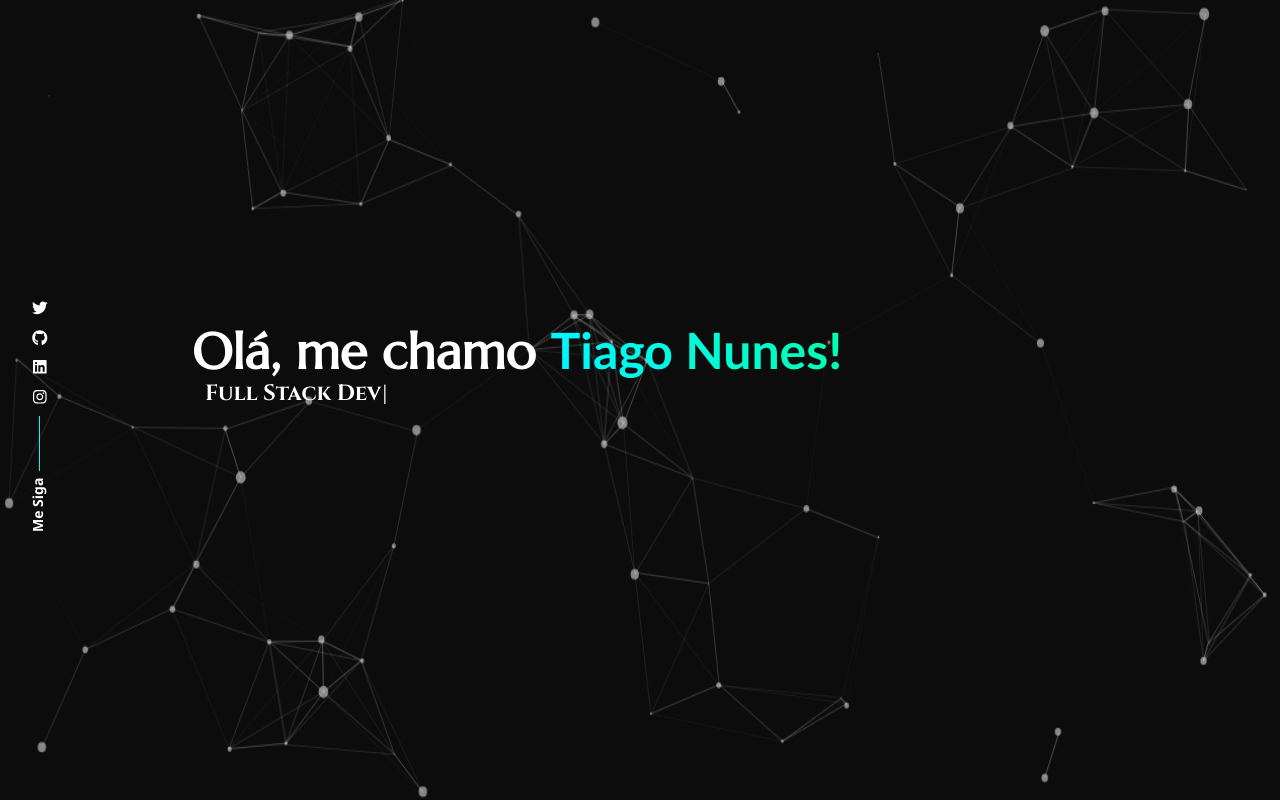
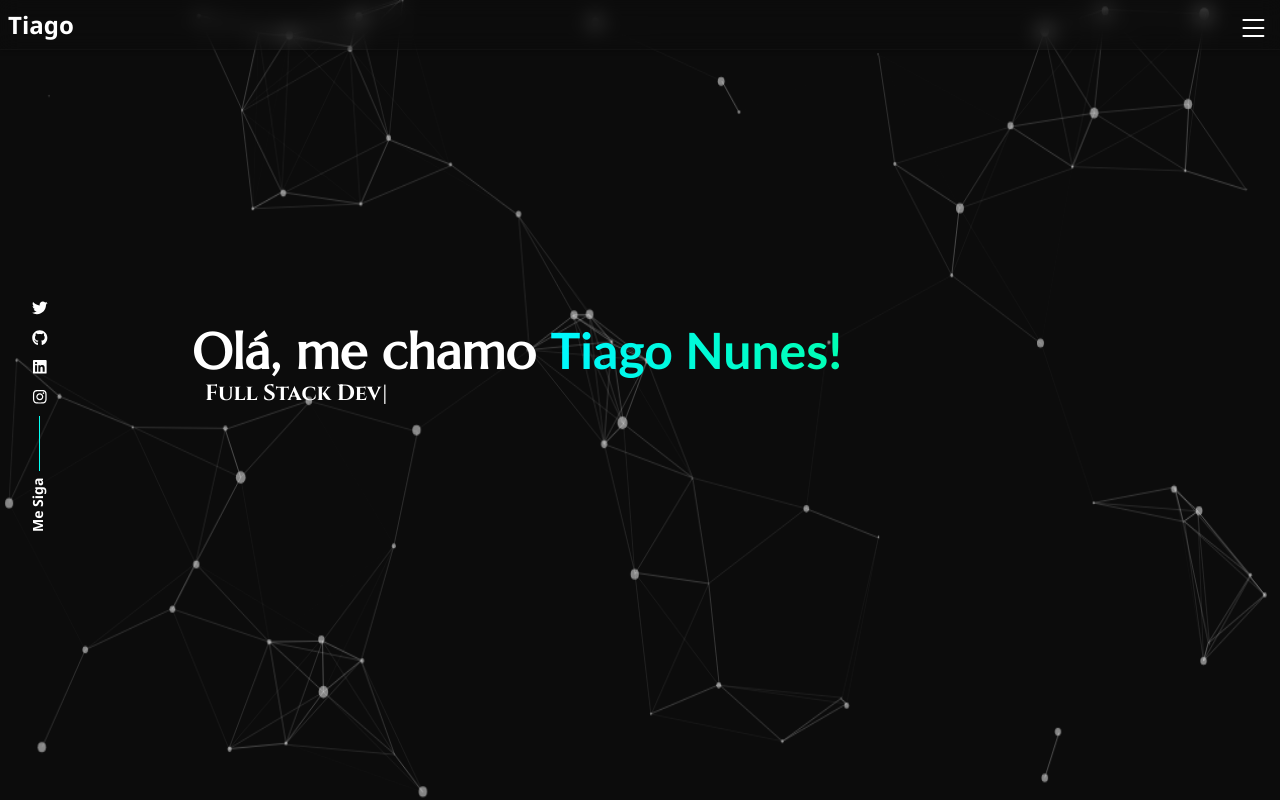
Before and after one commit to Tiagonuness/website, a React (Vite) app: page / in a window 1280 px wide. Built offline with nearby package versions, Linux system fonts and the light colour scheme.

Commit message:
navbar em 95%

```diff
--- a/package.json
+++ b/package.json
@@ -15,6 +15,7 @@
     "react-helmet-async": "^2.0.4",
     "react-icons": "^5.0.1",
     "react-router-dom": "^6.22.3",
+    "styled-components": "^6.1.8",
     "typewriter-effect": "^2.21.0",
     "yarn": "^1.22.21"
   },
--- a/src/header/navbar.css
+++ b/src/header/navbar.css
@@ -1,23 +1,96 @@
-.sla {
-    top: 10px;
-    padding-left: 10px;
-    padding-right: 10px;
+* {
+    margin: 0;
+    padding: 0;
 }
 
-.navbarnome {
-    padding: 5px 15px;
-    margin: 0;
-    border: unset;
-    background: white;
-    font-size: 1.25rem;
-    font-family: "Roboto", sans-serif;
-    color: white;
-    line-height: 2;
-    height: 50px;
-    font-weight: bold;
+nav {
+    position: fixed;
+    top: 0;
+    left: 0;
+    width: 100%;
     z-index: 1000;
+    display: flex;
+    justify-content: space-between;
+    align-items: center;
+    backdrop-filter: blur(10px);
+    border-bottom: 1px solid rgba(255, 255, 255, 0.027);
+    box-shadow: 0 2px 4px rgba(0, 0, 0, 0.158);
 }
 
-.navbarnome:hover {
+nav .titulo {
+    font-size: 1.5em;
+    margin: .5rem;
+    font-weight: bold;
+    text-decoration: none;
     color: white;
+    font-family: 'Segoe UI', Tahoma, Geneva, Verdana, sans-serif;
 }
+
+nav svg {
+    width: 3.3em;
+    height: 2em;
+    fill: rgb(255, 255, 255);
+    margin-top: 10px;
+}
+
+nav ul {
+    display: flex;
+}
+
+nav ul li {
+    list-style: none;
+}
+
+nav ul li a {
+    display: block;
+    text-decoration: none;
+    color: white;
+    padding: 0.5rem;
+    margin: 0 0.5rem;
+    border-radius: .5rem;
+}
+
+/*
+.list {
+    height: 100%;
+    display: flex;
+    width: 2.3em;
+}
+
+.navbar {
+    top: 5%;
+    left: 45px;
+    width: 20px;
+    height: 200px;
+    position: fixed;
+    margin-top: -100px;
+}
+
+.list ul {
+    list-style: none;
+}
+
+.list svg {
+    top: 73px;
+    left: 52em;
+    width: 2.3em;
+    height: 1.3em;
+    fill: rgb(255, 255, 255);
+    font-size: 25px;
+    font-weight: 600;
+    position: relative;
+}
+
+.navbar p {
+    top: 35px;
+    left: -24px;
+    width: 68px;
+    height: 20px;
+    color: rgb(255, 255, 255);
+    font-size: 25px;
+    font-weight: 600;
+    line-height: 1.2;
+    white-space: nowrap;
+    position: relative;
+    font-family: 'Segoe UI', Tahoma, Geneva, Verdana, sans-serif;
+}*/
--- a/src/header/navbar.jsx
+++ b/src/header/navbar.jsx
@@ -1,13 +1,32 @@
-import React from "react";
+import React, { useState } from "react";
+import { BsList } from "react-icons/bs";
 import { Link } from "react-router-dom";
 import { logoTexto } from "../infos";
 import './navbar.css'
 
 function NavBar() {
+    const [menuOpen, setMenuOpen] = useState(false);
+
+    const toggleMenu = () => {
+        setMenuOpen(!menuOpen);
+    };
+
     return (
-        <header className="sla">
+        <header className="navbar">
             <div>
-
+                <nav>
+                    <p className="titulo">{logoTexto}</p>
+                    <div onClick={toggleMenu} className="list">
+                        <BsList/>
+                    </div>
+                    {menuOpen && (
+                        <ul>
+                            <li><a href="/">Home</a></li>
+                            <li><a href="/about">About</a></li>
+                            <li><a href="/contact">Contact</a></li>
+                        </ul>
+                    )}
+                </nav>
             </div>
         </header>
     )
```
Also changed, not shown: 1 other file (tests, documents, lock files or other folders).
